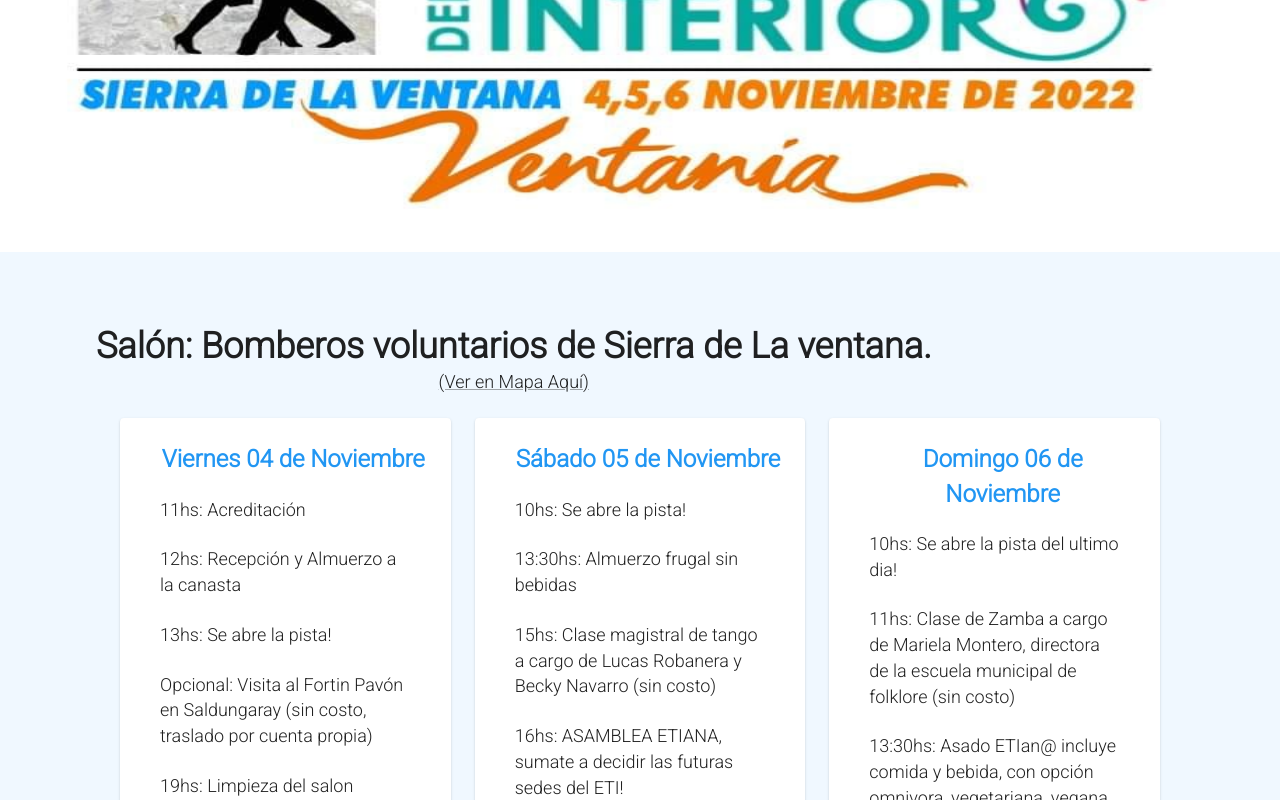
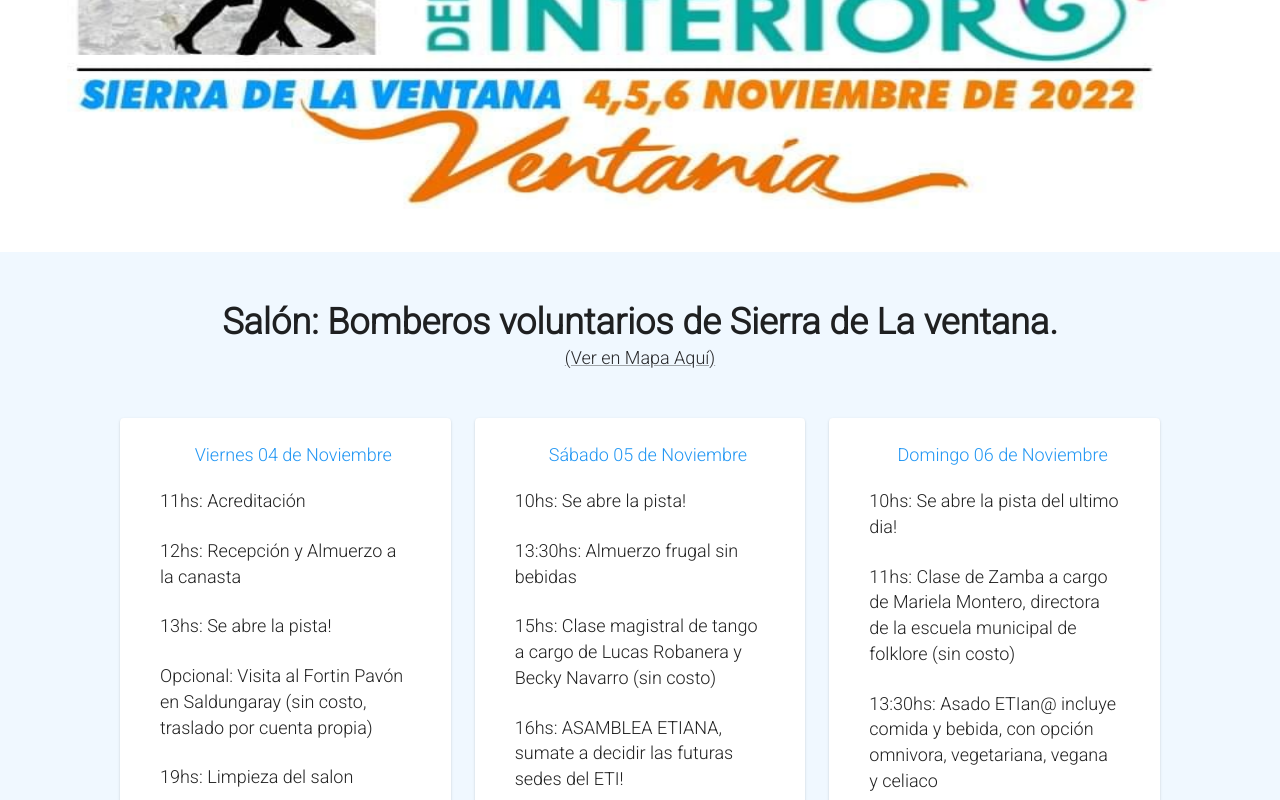
Before and after one commit to BuenosCodes/etitango-front, a React (Create React App) app: page / in a window 1280 px wide. Shown: the part 1247-2047 px from the top of the page. Built offline with nearby package versions, Linux system fonts and the light colour scheme; no server answers.

Commit message:
chore: adjust Cronograma.jsx style to match Figma

```diff
--- a/src/modules/home/cronograma/Cronograma.jsx
+++ b/src/modules/home/cronograma/Cronograma.jsx
@@ -35,8 +35,7 @@ function Cronograma() {
         container
         sx={{
           my: 5,
-          me: 10,
-          position: 'relative'
+          me: 10
         }}
         spacing={3}
         direction="column"
@@ -50,24 +49,24 @@ function Cronograma() {
         <Grid item>
           <img src={ImgBackground} alt="logo" height="100%" width="100%" />
         </Grid>
-        <Grid item>
-          <Grid container spacing={3} mt={6} px={15}>
-            <Typography variant="h4" marked="center" component="body">
+        <Grid item mt={3}>
+          <Typography variant="h4">
             Salón: Bomberos voluntarios de Sierra de La ventana.
             <Link
               href={
                 'https://www.google.com/maps/place/Bomberos+Voluntarios+de+Sierra+de+la+Ventana,+D+Meyer+S%2Fn,+Sierra+de+la+Ventana,+Buenos+Aires/@-38.1368324,-61.7942031,15z/data=!4m5!3m4!1s0x95eceeb55cdf8d9b:0x758f7d5143f4040f!8m2!3d-38.1368324!4d-61.7942031'
               }
             >
-                <Typography variant="body" marked="center" component="body">
-                  (Ver en Mapa Aquí)
-                </Typography>
+              <Typography>(Ver en Mapa Aquí)</Typography>
             </Link>
           </Typography>
+          <Grid container spacing={3} px={15} mt={3}>
             {cronograma.dias.map((dia, index) => (
               <Grid item key={`cronograma_${index}`} xs={12} md={4}>
                 <Paper sx={{ padding: '24px', height: '100%' }}>
-                  <Box sx={number}>{dia.dia}</Box>
+                  <Box sx={number}>
+                    <Typography>{dia.dia}</Typography>
+                  </Box>
                   <List>
                     {dia.actividades.map((actividad, i) => (
                       <ListItem key={i}>
@@ -81,14 +80,8 @@ function Cronograma() {
           </Grid>
         </Grid>
         <Grid item>
-          <Button
-            color="secondary"
-            size="large"
-            variant="contained"
-            component="a"
-            href={ROUTES.USER_HOME}
-          >
-            {t('signUp')}
+          <Button color="secondary" size="large" variant="contained" href={ROUTES.USER_HOME}>
+            {t('signUp').toUpperCase()}
           </Button>
         </Grid>
       </Grid>
```
Lines whose indentation alone changed are shown as unchanged.
